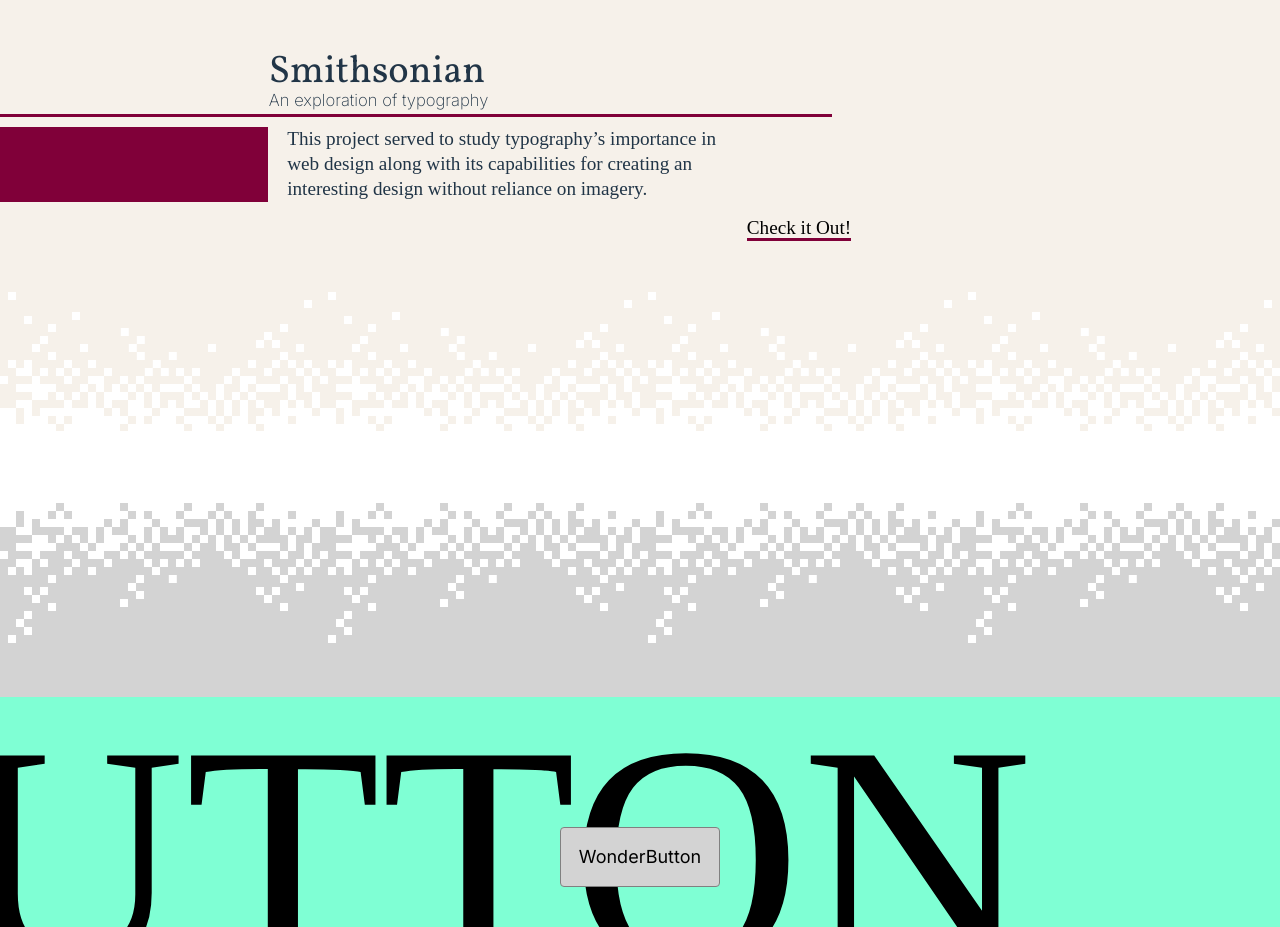
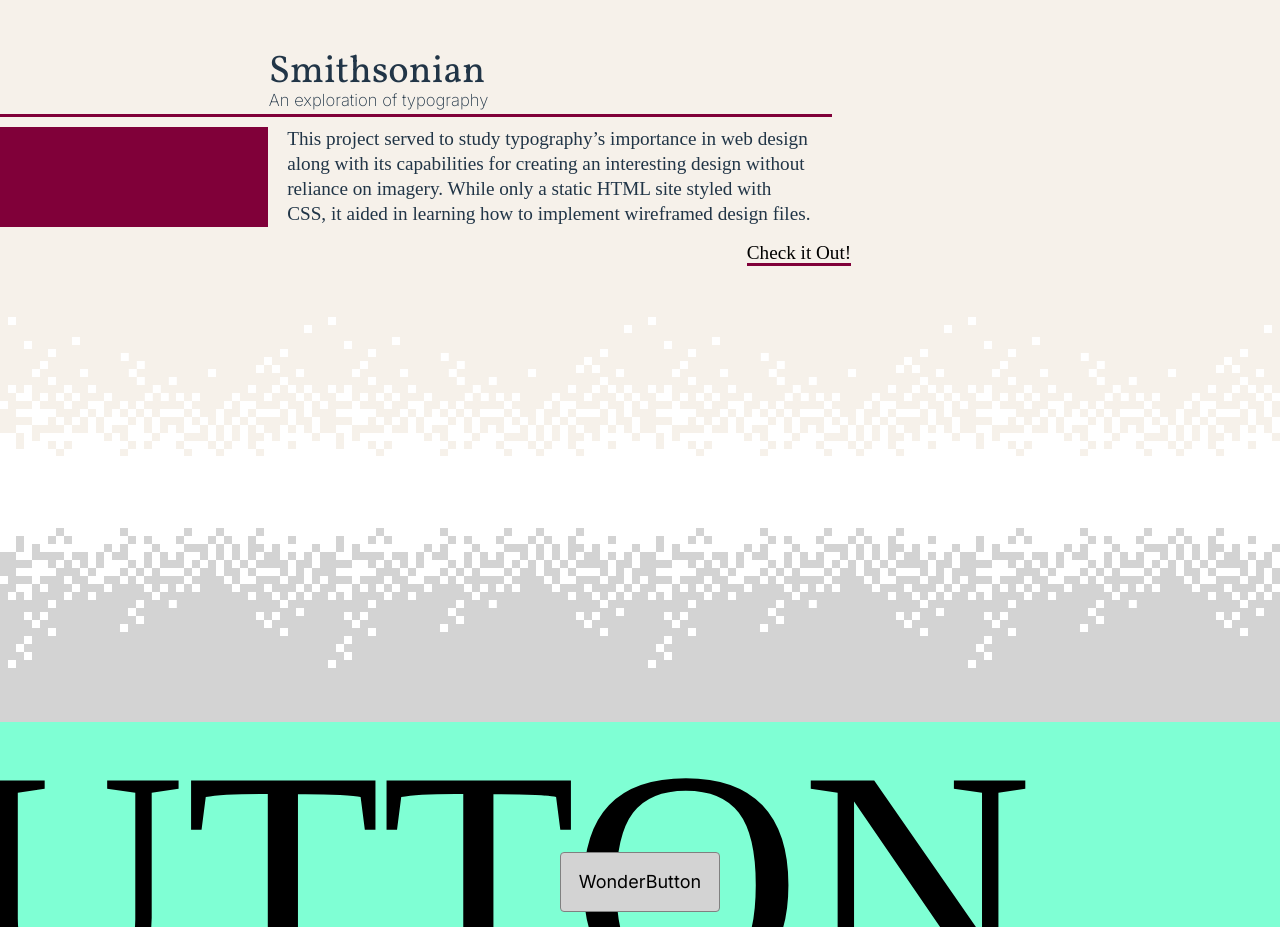
Before and after one commit to louis-driver/louisd-personal-site, a React (Vite) app: page / in a window 1280 px wide. Shown: the part 820-1747 px from the top of the page. Built offline with nearby package versions, Linux system fonts and the light colour scheme; a web font is replaced by a local one.

Commit message:
Update Smithsonian box-sixing and content

```diff
--- a/src/pages/App.tsx
+++ b/src/pages/App.tsx
@@ -36,7 +36,7 @@
             <h2>Smithsonian</h2>
             <h3>An exploration of typography</h3>
           </div>
-          <p>This project served to study typography’s importance in web design along with its capabilities for creating an interesting design without reliance on imagery.</p>
+          <p>This project served to study typography’s importance in web design along with its capabilities for creating an interesting design without reliance on imagery. While only a static HTML site styled with CSS, it aided in learning how to implement wireframed design files.</p>
           <Link to="/smithsonian" className="smithsonian-link">Check it Out!</Link>
         </div>
       </ProjectSection>
--- a/src/styles/App.css
+++ b/src/styles/App.css
@@ -48,6 +48,7 @@
 }
 
 .smithsonian-content p {
+    box-sizing: content-box;
     border-color: var(--smithsonian-primary);
     border-left: calc(15vw + 6vw) solid var(--smithsonian-primary);
     padding: 0 1em;
```
